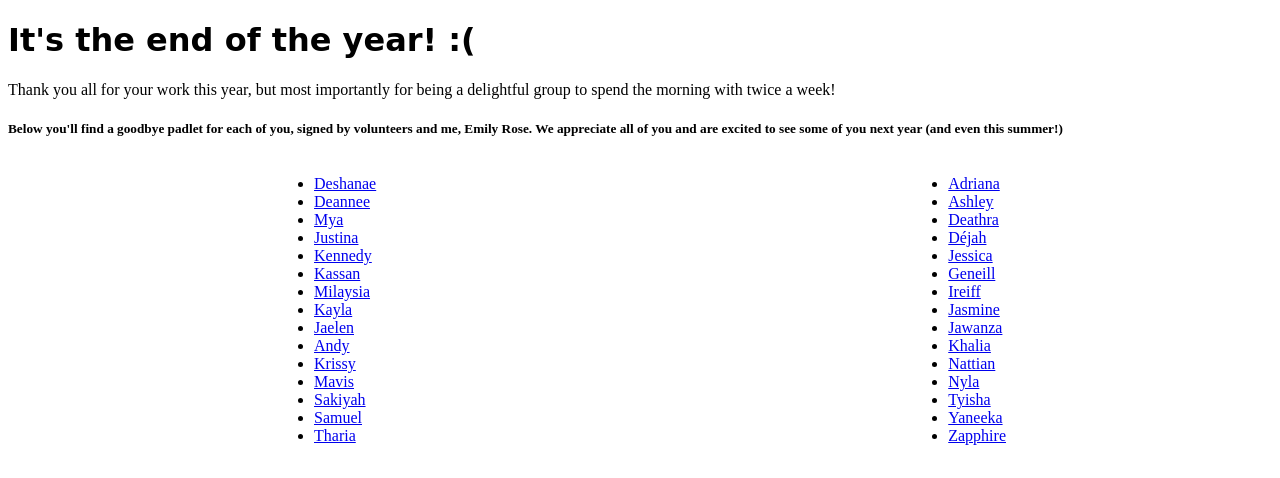
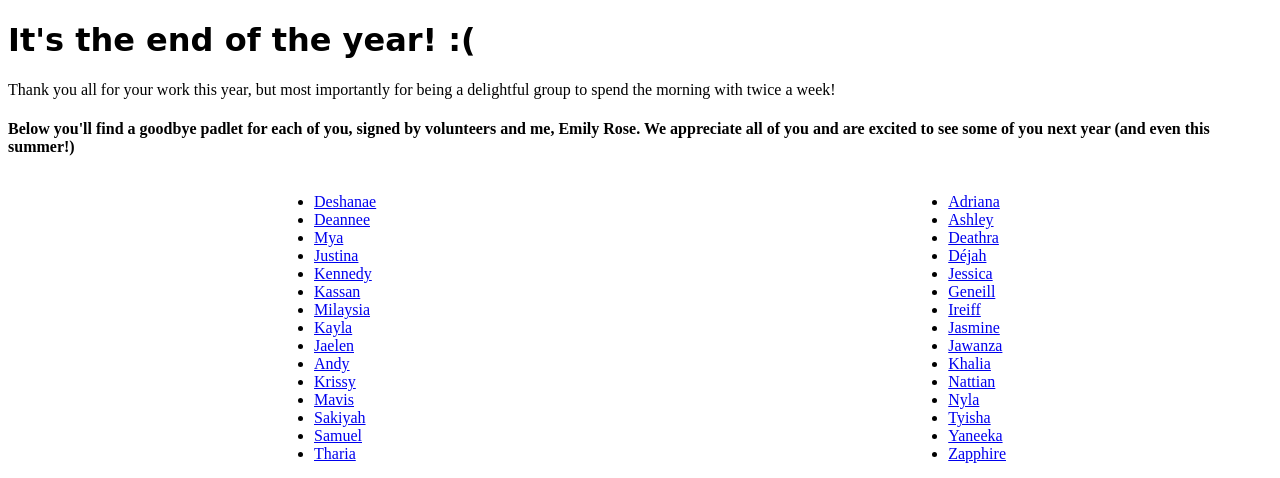
Before and after one commit to wombassador/BILA-Goodbye-Page-2021, a plain HTML site: page index.html in a window 1280 px wide. Shown: the top 478 px of the page. Drawn offline with Linux system fonts and the light colour scheme; a web font is replaced by a local one.

Commit message:
Created using Popcode: https://popcode.org

```diff
--- a/index.html
+++ b/index.html
@@ -4067,7 +4067,7 @@ font-family: 'Kirang Haerang', cursive;
     <body>
         <h1>It's the end of the year! :(</h1>
         <p>Thank you all for your work this year, but most importantly for being a delightful group to spend the morning with twice a week!</p>
-        <h5>Below you'll find a goodbye padlet for each of you, signed by volunteers and me, Emily Rose. We appreciate all of you and are excited to see some of you next year (and even this summer!)</h5>
+        <h4>Below you'll find a goodbye padlet for each of you, signed by volunteers and me, Emily Rose. We appreciate all of you and are excited to see some of you next year (and even this summer!)</h4>
         <div class="lists">
             <ul class="left-column">
                 <li><a href="https://codenation.padlet.org/emilyroseprats/ok7wljoxzf99wtz1">Deshanae</a></li>
```
